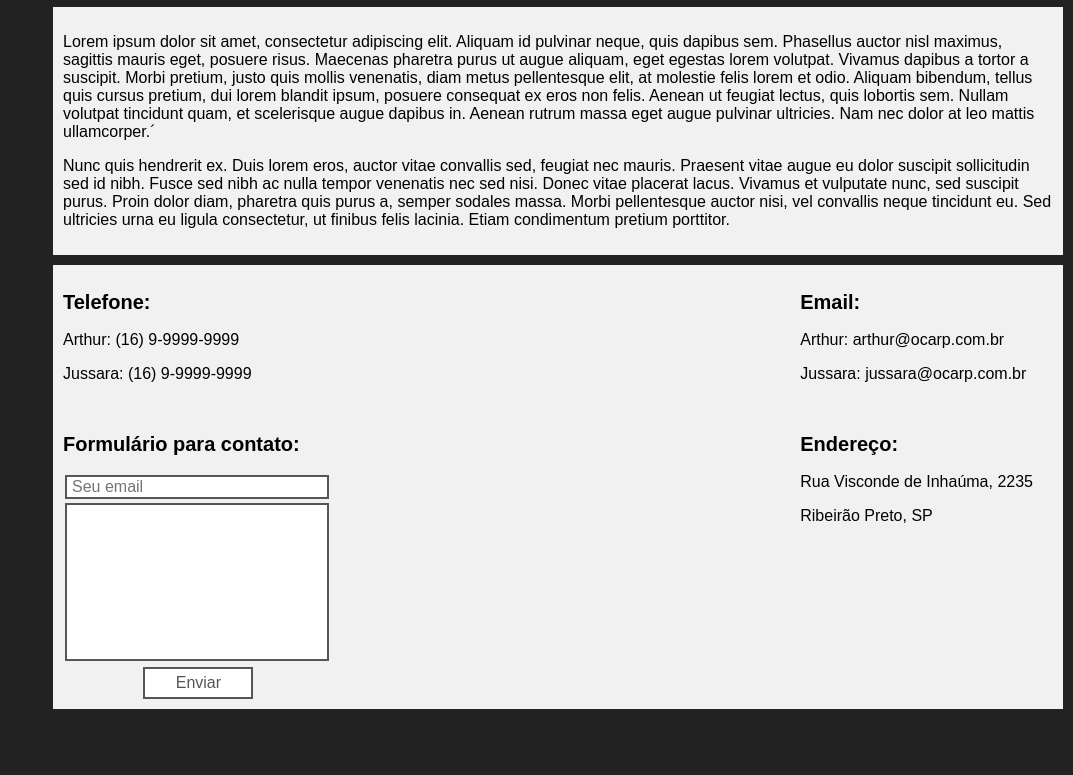
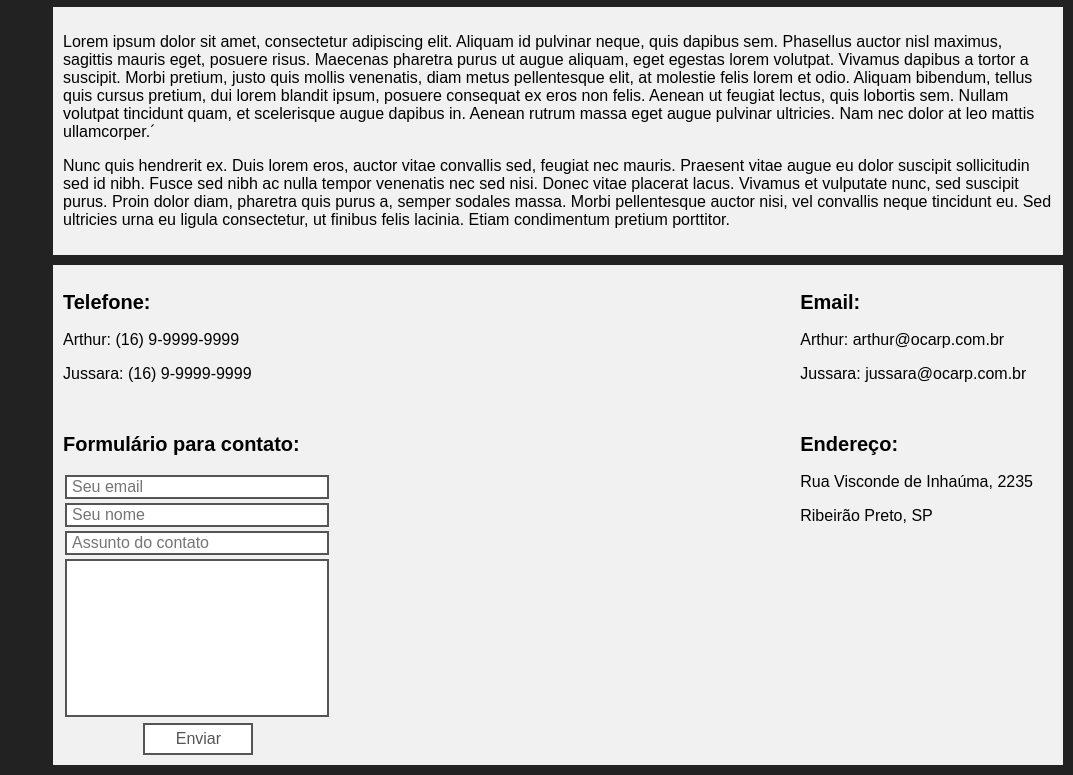
Before and after one commit to lmmf/lmmf.github.io, a plain HTML site: page index.html in a window 1280 px wide. Shown: the part 890-1665 px from the top of the page, without its empty margins (207-1280 px from the left). Before the commit the page ends 1609 px from the top, so only its background shows below. Drawn offline with Linux system fonts and the light colour scheme.

Commit message:
Melhorias no formulário de contato.

```diff
--- a/index.html
+++ b/index.html
@@ -59,7 +59,9 @@
 				<h2>Formulário para contato:</h2>
 				<form action="http://formspree.io/oca@ocarp.com.br" method="POST">
 					<input type="email" name="_replyto" placeholder="Seu email"><br>
-					<textarea name="body" style="width:250px;height:150px;"></textarea><br>
+					<input type="text" name="nome" placeholder="Seu nome"><br>
+					<input type="text" name="assunto" placeholder="Assunto do contato"><br>
+					<textarea name="corpo" style="width:250px;height:150px;"></textarea><br>
 					<button type="submit">Enviar</button>
 				</form>
 			</div>
```
